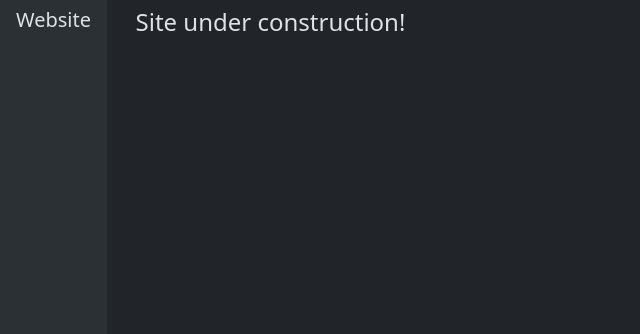
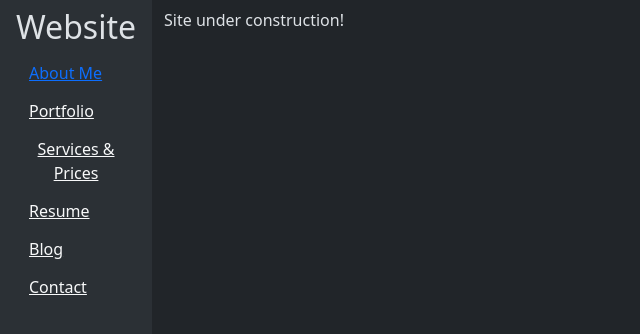
Before and after one commit to mineot/website, a React (Vite) app: page / in a window 1280 px wide. Shown: the top 334 px of the page, without its empty margins (0-640 px from the left). Built offline with nearby package versions, Linux system fonts and the light colour scheme.

Commit message:
alpha/layout - some improvments

```diff
--- a/src/app/core/routes.tsx
+++ b/src/app/core/routes.tsx
@@ -2,12 +2,22 @@ import { NavLink, Route, Routes } from "react-router-dom";
 import { useTranslation } from "react-i18next";
 
 const elements = [
-  { key: 1, to: "/", text: "app.construction" },
-  { key: 2, to: "/portfolio", text: "menu.portfolio" },
-  { key: 3, to: "/service_pricing", text: "menu.services_prices" },
-  { key: 4, to: "/resume", text: "menu.resume" },
-  { key: 5, to: "/blog", text: "menu.blog" },
-  { key: 6, to: "/contact", text: "menu.contact" },
+  { key: 1, to: "/", text: "menu.about_me", element: "app.construction" },
+  {
+    key: 2,
+    to: "/portfolio",
+    text: "menu.portfolio",
+    element: "app.construction",
+  },
+  {
+    key: 3,
+    to: "/service_pricing",
+    text: "menu.services_prices",
+    element: "app.construction",
+  },
+  { key: 4, to: "/resume", text: "menu.resume", element: "app.construction" },
+  { key: 5, to: "/blog", text: "menu.blog", element: "app.construction" },
+  { key: 6, to: "/contact", text: "menu.contact", element: "app.construction" },
 ];
 
 export function RoutePoints(): any {
@@ -16,7 +26,7 @@ export function RoutePoints(): any {
   return (
     <Routes>
       {elements.map((el: any) => (
-        <Route key={el.key} path={el.to} element={<h4>{t(el.text)}</h4>} />
+        <Route key={el.key} path={el.to} element={t(el.element)} />
       ))}
     </Routes>
   );
--- a/src/app/widgets/leftbar.tsx
+++ b/src/app/widgets/leftbar.tsx
@@ -6,10 +6,8 @@ export function LeftBar() {
 
   return (
     <div className="h-100 px-3 py-2">
-      <h5>{t("app.title")}</h5>
-      <div className="d-none">
-        <Menus />
-      </div>
+      <h2>{t("app.title")}</h2>
+      <Menus />
     </div>
   );
 }
--- a/src/app/widgets/navbar.tsx
+++ b/src/app/widgets/navbar.tsx
@@ -9,12 +9,12 @@ export function Navbar() {
       <div className="container-fluid">
         <a className="navbar-brand">{t("app.title")}</a>
         <button
-          className="btn btn-link d-none"
+          className="btn btn-lg btn-link text-light"
           type="button"
           data-bs-toggle="offcanvas"
           data-bs-target="#appSidebar"
         >
-          <i className="bi bi-list"></i>
+          <i className="bi bi-three-dots-vertical"></i>
         </button>
       </div>
       <Sidebar />
--- a/src/app/widgets/sidebar.tsx
+++ b/src/app/widgets/sidebar.tsx
@@ -11,9 +11,9 @@ export function Sidebar() {
       aria-labelledby="offCanvasLabel"
     >
       <div className="offcanvas-header">
-        <h5 className="offcanvas-title" id="offCanvasLabel">
+        <h2 className="offcanvas-title" id="offCanvasLabel">
           {t("app.title")}
-        </h5>
+        </h2>
         <button
           type="button"
           className="btn-close"
```
